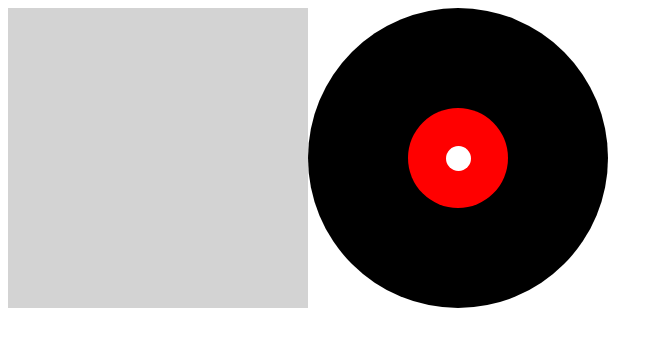
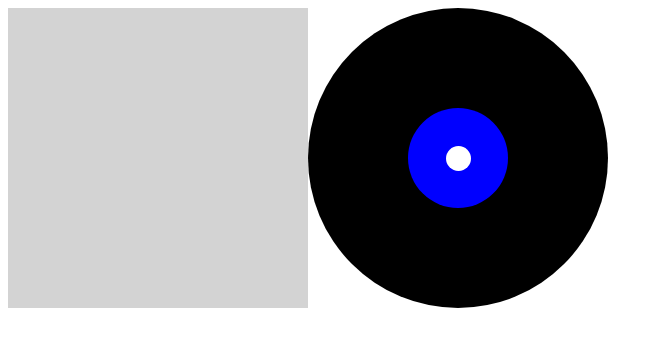
Before and after one commit to samuglz/cover-css, a website built with Parcel: page src/index.html in a window 1280 px wide. Shown: the whole page, without its empty margins (0-663 px from the left). Built offline with nearby package versions, Linux system fonts and the light colour scheme.

Commit message:
Cambio en el centro del vinilo en master

```diff
--- a/src/css/style.css
+++ b/src/css/style.css
@@ -22,7 +22,7 @@
 .medio {
   width: 100px;
   height: 100px;
-  background: #f00;
+  background: #00f;
   display: flex;
   justify-content: center;
   align-items: center;
```
